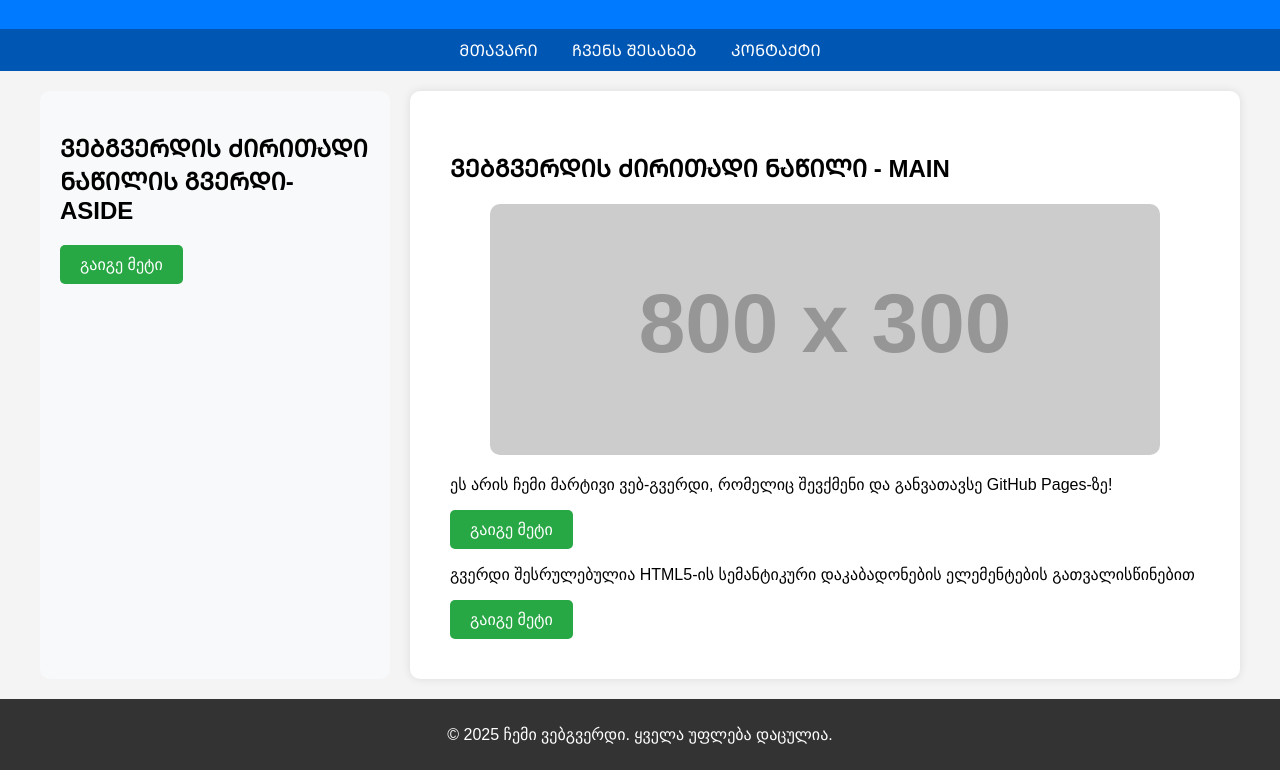
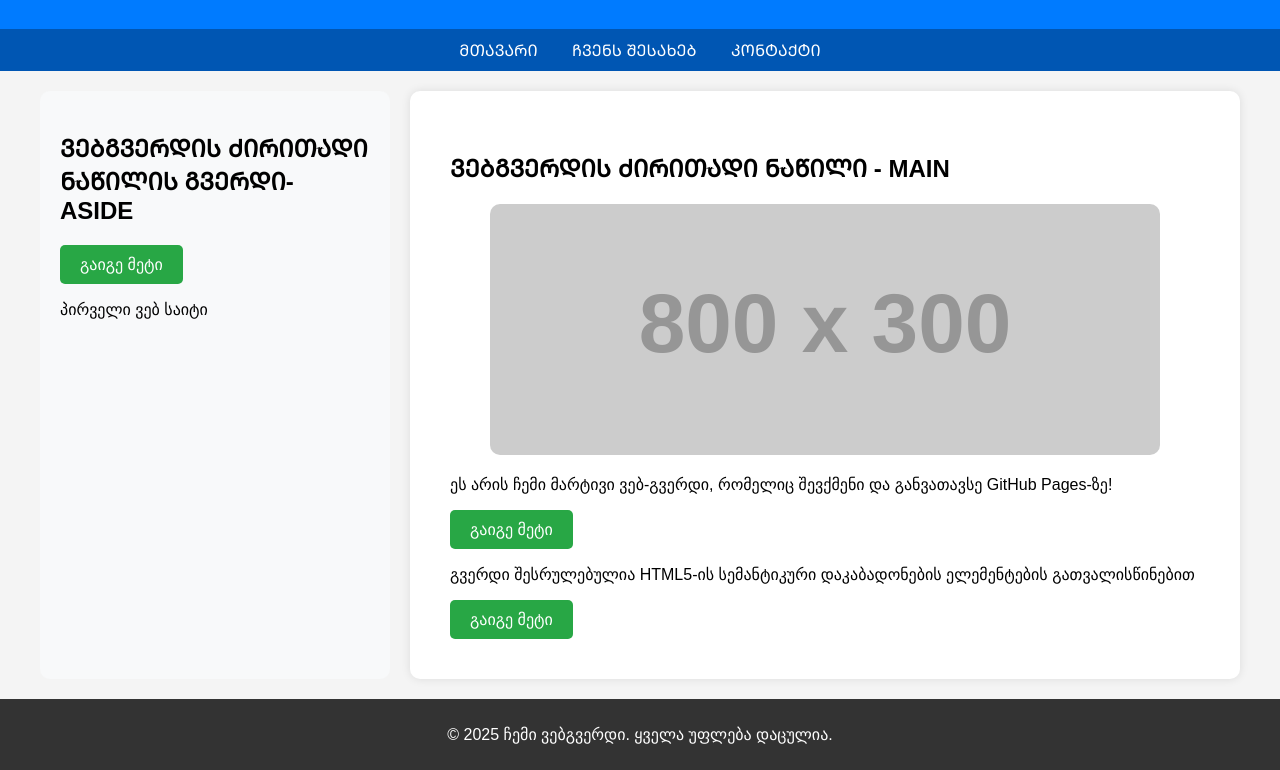
Before and after one commit to shotabakh/first-steps, a plain HTML site: page index.html in a window 1280 px wide. Shown: the part 130-900 px from the top of the page. Drawn offline with Linux system fonts and the light colour scheme; files that its build step writes are made by us from their sources; placeholder pictures from the web are drawn by us.

Commit message:
Update index.html

```diff
--- a/index.html
+++ b/index.html
@@ -115,7 +115,7 @@
         <aside>
             <h2>ᲕᲔᲑᲒᲕᲔᲠᲓᲘᲡ ᲫᲘᲠᲘᲗᲐᲓᲘ ᲜᲐᲬᲘᲚᲘᲡ ᲒᲕᲔᲠᲓᲘ- ASIDE </h2>
             <a href="https://developer.mozilla.org/en-US/docs/Web/HTML/Element/aside" class="button" target="_blank">გაიგე მეტი</a>
-            <p></p>
+            <p>პირველი ვებ საიტი</p>
 
         </aside>
         <main>
```
